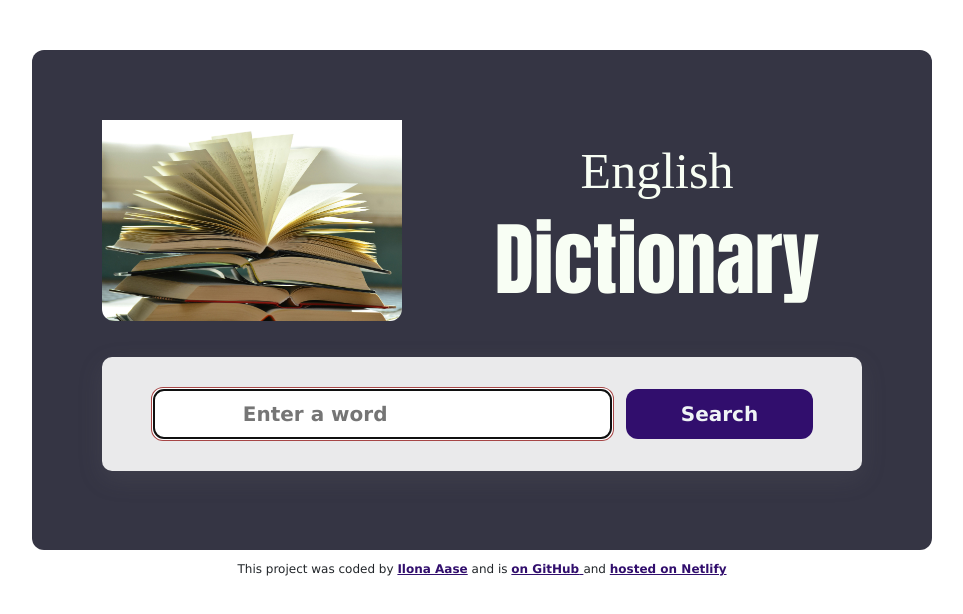
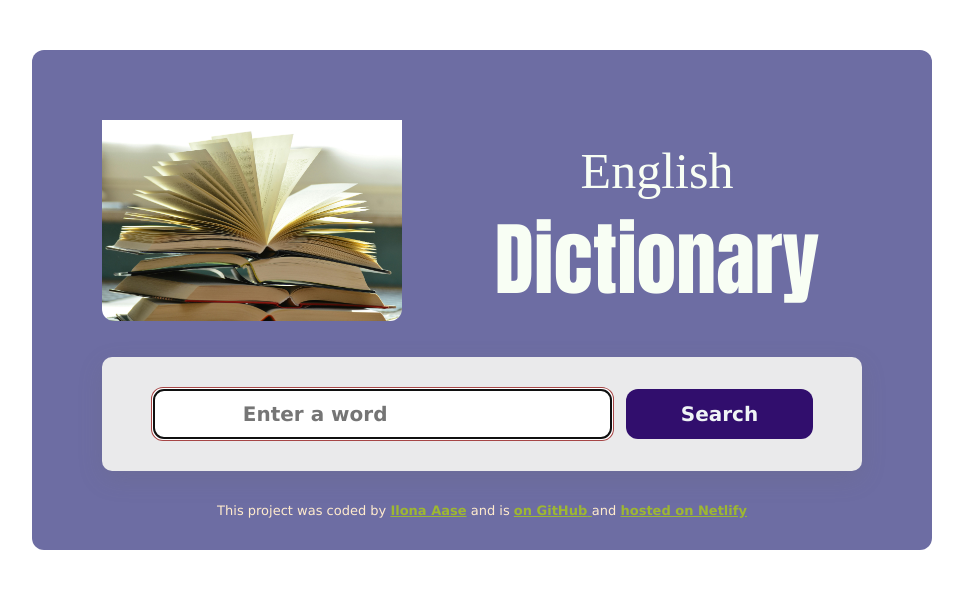
Before and after one commit to HildaAb/dictionary-app, a React (Create React App) app: page / in a window 1280 px wide. Shown: the top 614 px of the page, without its empty margins (158-1121 px from the left). Built offline with nearby package versions, Linux system fonts and the light colour scheme.

Commit message:
adjusted footer and css

```diff
--- a/src/App.css
+++ b/src/App.css
@@ -3,7 +3,7 @@
   margin: 50px auto;
   max-width: 900px;
   min-height: 500px;
-  background-color: rgb(53, 53, 68);
+  background-color: rgb(109, 109, 163);
   border-radius: 12px;
 }
 .App h1 {
@@ -35,13 +35,13 @@
   border-radius: 12px;
 }
 footer {
-  font-size: 12px;
+  font-size: 13px;
   text-align: center;
-  margin-top: -40px;
-  margin-bottom: 40px;
+  color: blanchedalmond;
+  margin-top: 10px;
 }
 
 a {
-  color: rgb(49, 14, 109);
+  color: rgb(158, 183, 50);
   font-weight: bold;
 }
--- a/src/App.js
+++ b/src/App.js
@@ -11,7 +11,6 @@ export default function App() {
         <h5>English</h5>
         <h1>Dictionary</h1>
         <Dictionary />
-      </div>
         <footer>
           This project was coded by{" "}
           <a href="https://github.com/HildaAb" target="_blank" rel="noreferrer">
@@ -34,7 +33,9 @@ export default function App() {
             {" "}
             hosted on Netlify{" "}
           </a>
+          <br />
         </footer>
+      </div>
     </div>
   );
 }
```
Lines whose indentation alone changed are shown as unchanged.
